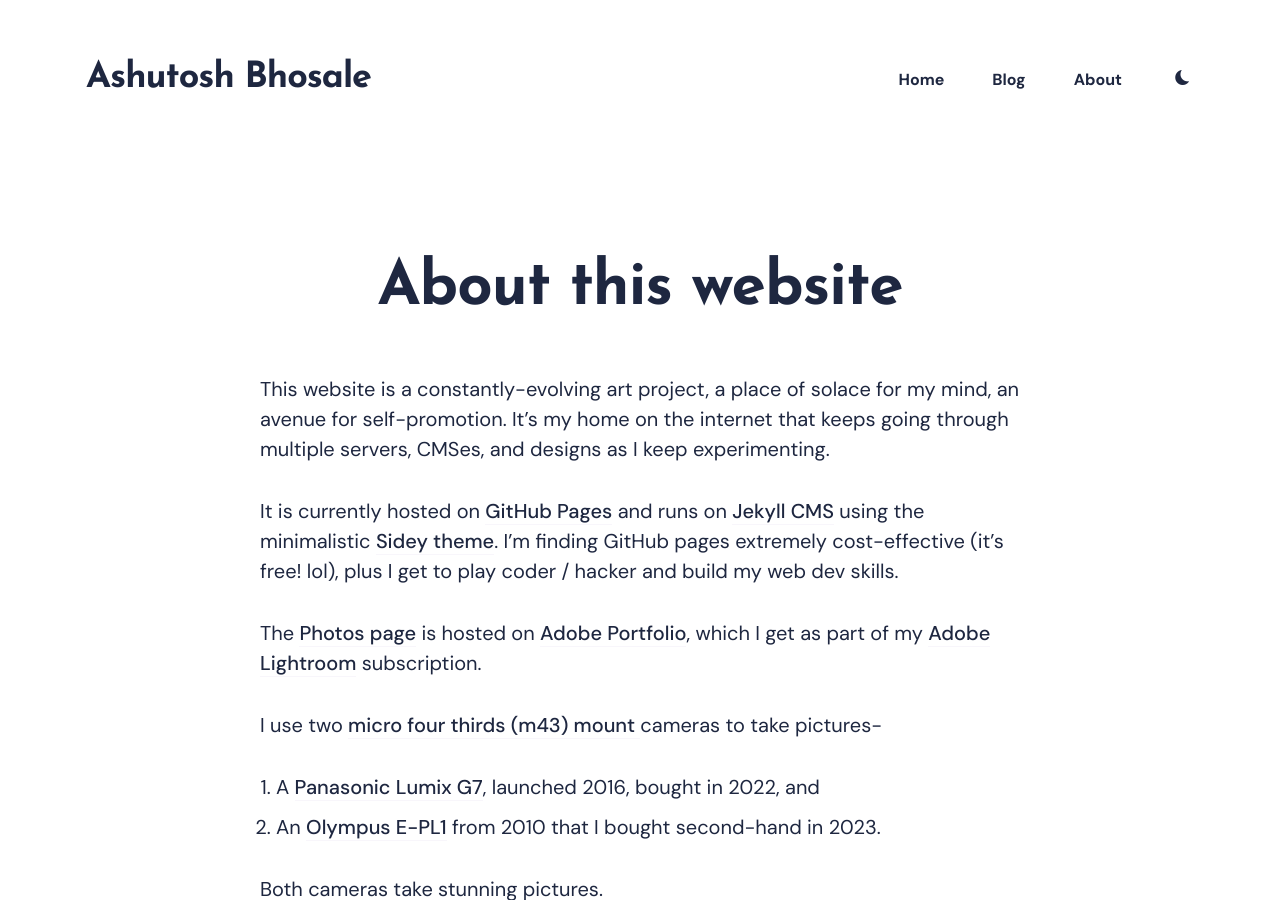
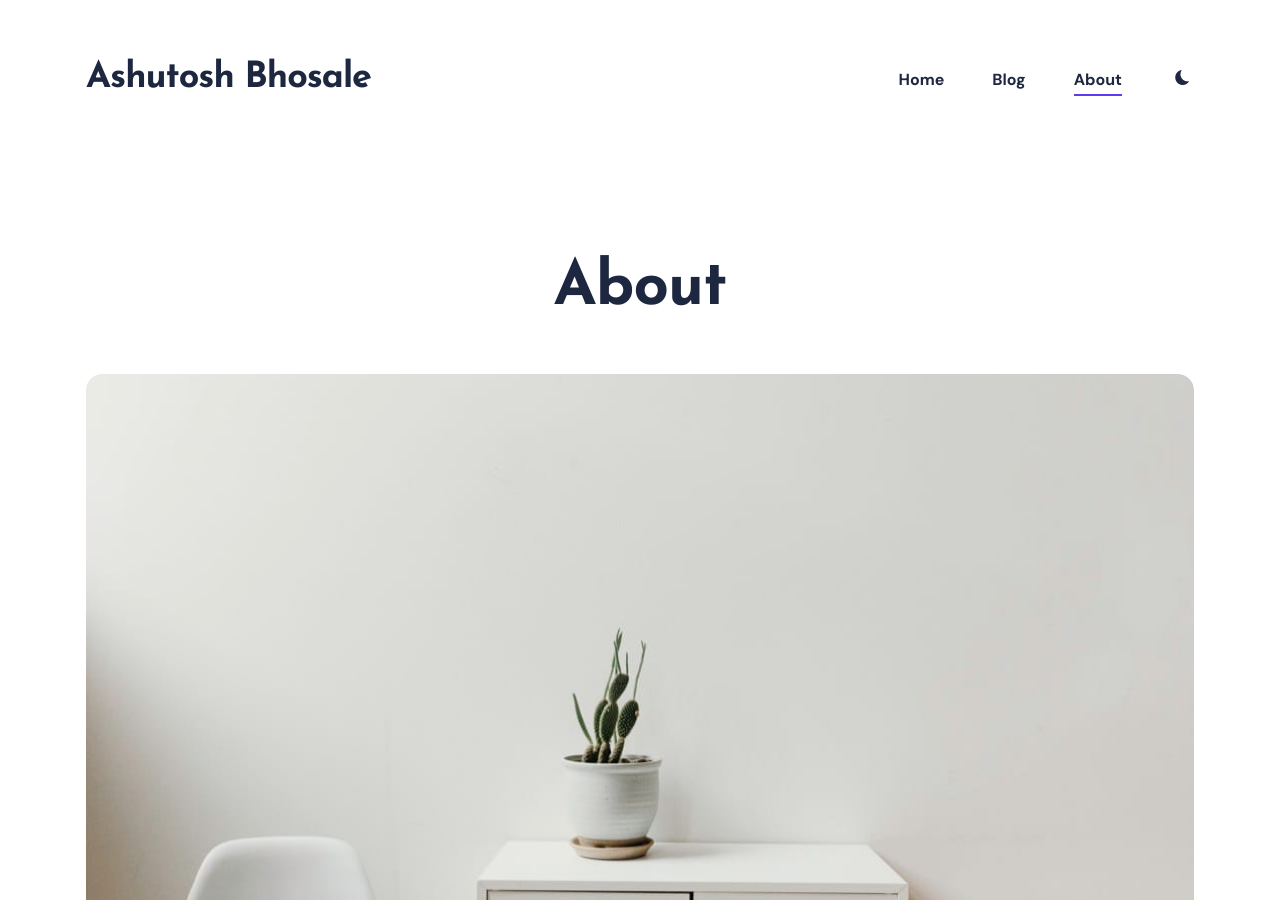
Before and after one commit to wowashuwow/wowashuwow.github.io, a Jekyll site: the page built from _pages/about.md, in a window 1280 px wide and 900 px high. Built offline with Jekyll 4.4.1, drawn with Linux system fonts in a browser that asks for light colours; nearby versions of some CDN libraries.

Commit message:
added desc to paul graham post, updated about page

```diff
--- a/_pages/about.md
+++ b/_pages/about.md
@@ -1,8 +1,9 @@
 ---
 layout: page
-title: About this website
+title: About
+permalink: /about/
+image: '/images/08.jpg'
 ---
-
 This website is a constantly-evolving art project, a place of solace for my mind, an avenue for self-promotion. It's my home on the internet that keeps going through multiple servers, CMSes, and designs as I keep experimenting.
 
 It is currently hosted on [GitHub Pages](https://pages.github.com/) and runs on [Jekyll CMS](https://jekyllrb.com/) using the minimalistic [Sidey theme](https://github.com/ronv/sidey). I'm finding GitHub pages extremely cost-effective (it's free! lol), plus I get to play coder / hacker and build my web dev skills.
```
Also changed, not shown: _posts/2024-5-14-best-of-paul-graham.md (+1 -0 lines).
